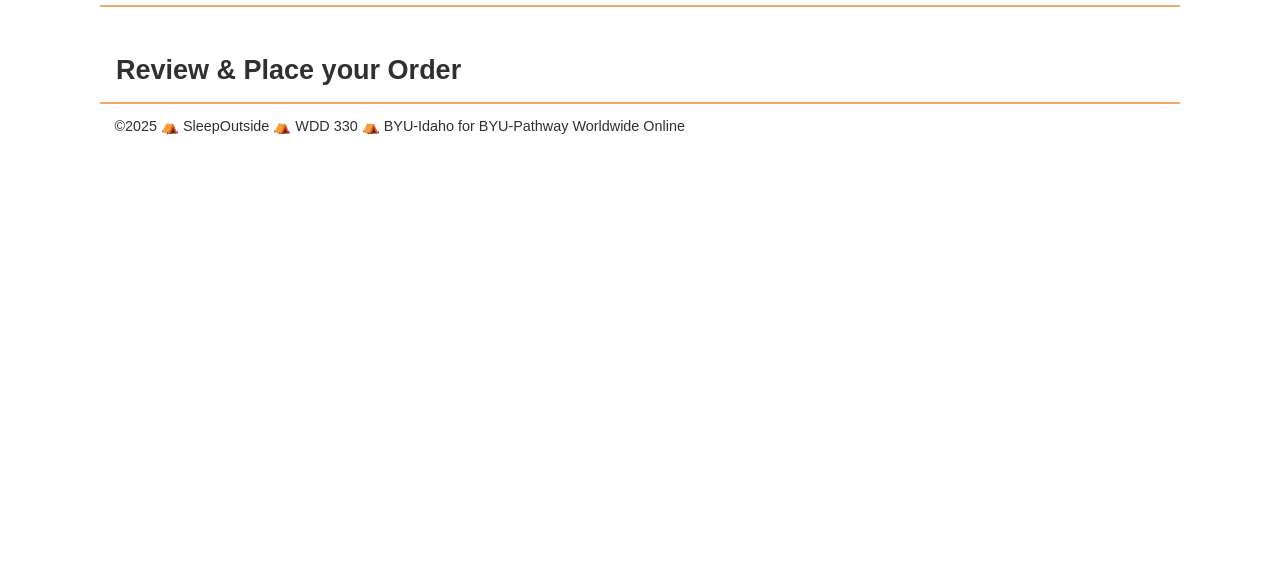
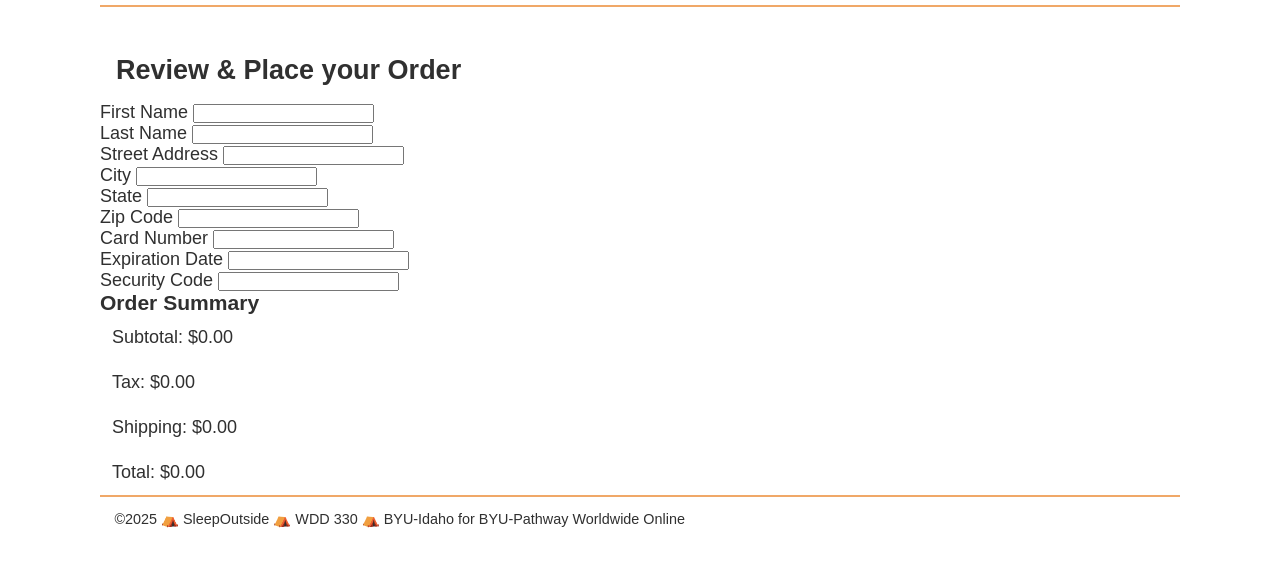
Before and after one commit to thailisg/wdd330-sleepoutside-team16, a website: page src/checkout/index.html in a window 1280 px wide. Shown: the part 71-638 px from the top of the page. Drawn offline with Linux system fonts and the light colour scheme; files that its build step writes are made by us from their sources; files whose address does not match are found by name.

Commit message:
Made checkout form and order summary

```diff
--- a/src/checkout/index.html
+++ b/src/checkout/index.html
@@ -18,6 +18,43 @@
       <section class="products">
         <h2>Review & Place your Order</h2>
       </section>
+      <section class="form">
+        <form id="checkout-form">
+          <label for="fname">First Name</label>
+          <input type="text" id="fname" name="fname" required />
+          <br>
+          <label for="lname">Last Name</label>
+          <input type="text" id="lname" name="lname" required />
+          <br>
+          <label for="street">Street Address</label>
+          <input type="text" id="street" name="street" required />
+          <br>
+          <label for="city">City</label>
+          <input type="text" id="city" name="city" required />
+          <br>
+          <label for="state">State</label>
+          <input type="text" id="state" name="state" required />
+          <br>
+          <label for="zip">Zip Code </label>
+          <input type="text" id="zip" name="zip" required />
+          <br>
+          <label for="cardNumber">Card Number</label>
+          <input type="text" id="cardNumber" name="cardNumber" required />
+          <br>
+          <label for="expiration">Expiration Date</label>
+          <input type="text" id="expiration" name="expiration" required />
+          <br>
+          <label for="code">Security Code</label>
+          <input type="text" id="code" name="code" required />
+        </form>
+      </section>
+      <section class="order-summary">
+        <h3>Order Summary</h3>
+        <p>Subtotal: <span id="subtotal">$0.00</span></p>
+        <p>Tax: <span id="tax">$0.00</span></p>
+        <p>Shipping: <span id="shipping">$0.00</span></p>
+        <p>Total: $<span id="order-total">0.00</span></p>
+      </section>
     </main>
 
     <footer id="main-footer"></footer>
--- a/src/js/cart.js
+++ b/src/js/cart.js
@@ -3,7 +3,7 @@ import { loadHeaderFooter } from "./utils.mjs";
 
 loadHeaderFooter();
 
-var checkoutBtn = document.querySelector(".checkout-btn");
+var checkoutBtn = document.getElementById("checkout-btn");
 if (checkoutBtn) {
   checkoutBtn.addEventListener("click", gotoCheckout);
 }
```
Also changed, not shown: src/cart/index.html (+1 -1 lines).
